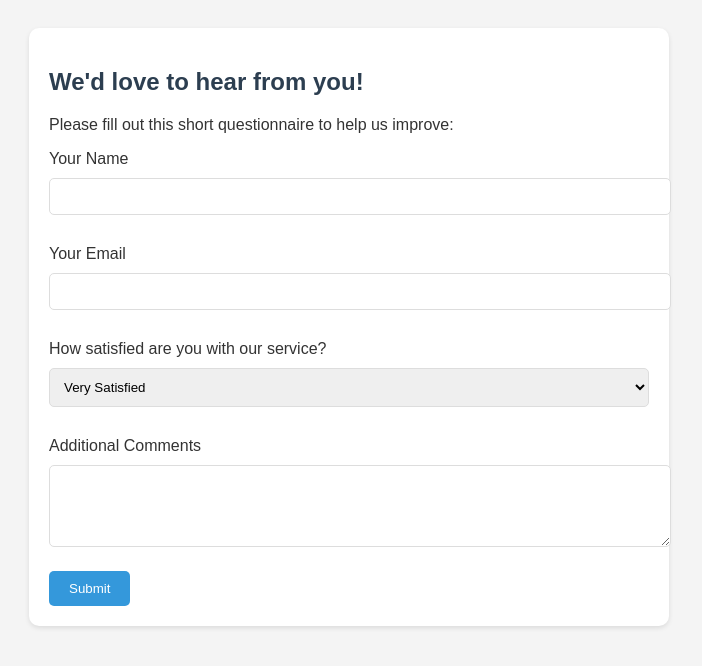
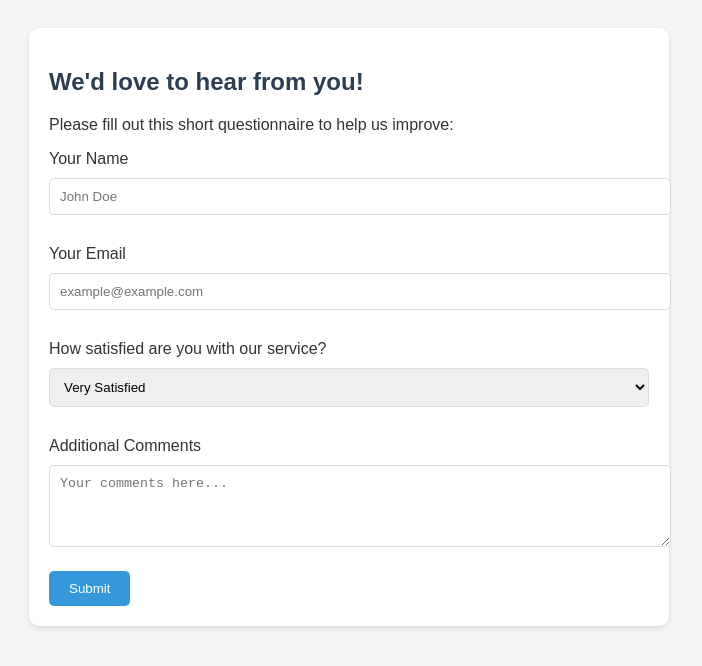
Before and after one commit to joeyclemens/html-email, a plain HTML site: page index.html in a window 1280 px wide. Shown: the whole page, without its empty margins (291-993 px from the left). Drawn offline with Linux system fonts and the light colour scheme.

Commit message:
Refactor form inputs and add accessibility attributes

```diff
--- a/index.html
+++ b/index.html
@@ -53,13 +53,13 @@
 
         <form name="questionnaire" method="POST" data-netlify="true">
             <label for="name">Your Name</label>
-            <input type="text" id="name" name="name" required>
+            <input type="text" id="name" name="name" placeholder="John Doe" required aria-label="Your name">
 
             <label for="email">Your Email</label>
-            <input type="email" id="email" name="email" required>
+            <input type="email" id="email" name="email" placeholder="example@example.com" required aria-label="Your email">
 
             <label for="satisfaction">How satisfied are you with our service?</label>
-            <select id="satisfaction" name="satisfaction">
+            <select id="satisfaction" name="satisfaction" aria-label="Satisfaction level">
                 <option value="very-satisfied">Very Satisfied</option>
                 <option value="satisfied">Satisfied</option>
                 <option value="neutral">Neutral</option>
@@ -68,14 +68,13 @@
             </select>
 
             <label for="feedback">Additional Comments</label>
-            <textarea id="feedback" name="feedback" rows="4"></textarea>
+            <textarea id="feedback" name="feedback" rows="4" placeholder="Your comments here..." aria-label="Additional comments"></textarea>
 
             <button type="submit" class="submit-button">Submit</button>
         </form>
     </div>
 
     <script>
-        // Optional: Enable Netlify Form notifications
         document.querySelector('form').addEventListener('submit', function(event) {
             alert('Thank you for submitting the form!');
         });
```
